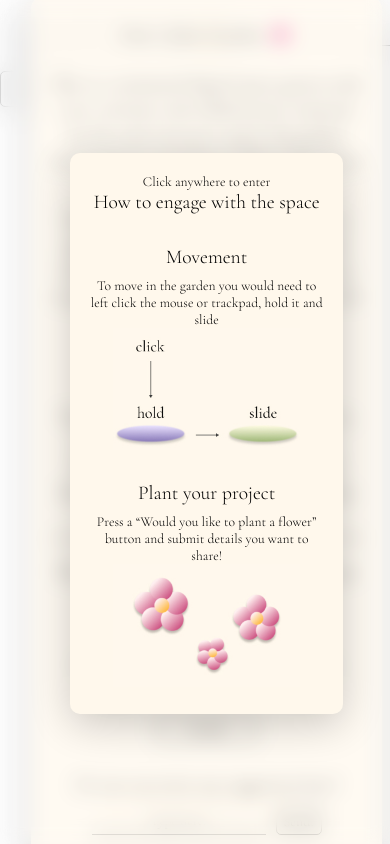
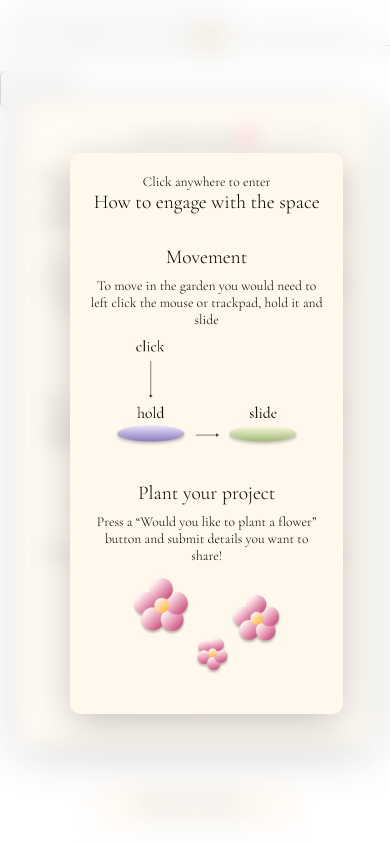
Before and after one commit to Dariga1711/CyberGarden, a website: page src/index.html in a window 390 px wide. Drawn offline with nearby package versions, Linux system fonts and the light colour scheme; files whose address does not match are found by name.

Commit message:
Update style.css

```diff
--- a/src/style.css
+++ b/src/style.css
@@ -1191,12 +1191,20 @@ font-size: 18px;
 
   /* About Popup responsive scaling */
   #aboutPopup {
+    position: fixed;
+    top: 0;
+    left: 0;
+    width: 100vw;
+    height: 100vh;
     display: flex;
     justify-content: center;
     align-items: center;
+    background: rgba(255, 255, 255, 0.2);
+    backdrop-filter: blur(10px);
+    -webkit-backdrop-filter: blur(10px);
+    z-index: 9999;
     padding: 3vw;
-    max-height: 100vh;
-    overflow-y: auto;
+    box-sizing: border-box;
   }
 
   .popup-content {
@@ -1207,6 +1215,7 @@ font-size: 18px;
     display: flex;
     justify-content: center;
     align-items: center;
+    text-align: center;
     margin: 0 auto;
   }
 
@@ -1220,28 +1229,20 @@ font-size: 18px;
     max-width: 100%;
     width: 100%;
     padding: 2vw 0;
-
+    text-align: center;
     display: flex;
-flex-direction: column;
-align-items: center;
-text-align: center;
-  }
-
-  #aboutPopupRight{
-    border-top:1px solid #333;
-
+    flex-direction: column;
+    align-items: center;
   }
 
   #aboutPopupRight {
     border-left: none;
     padding-top: 4vw;
-
-
   }
 
   #aboutPopupRight p,
   #aboutPopupLeft p {
-    font-size: 3 vw;
+    font-size: 3.5vw;
     line-height: 1.4;
     max-width: 100%;
   }
```
